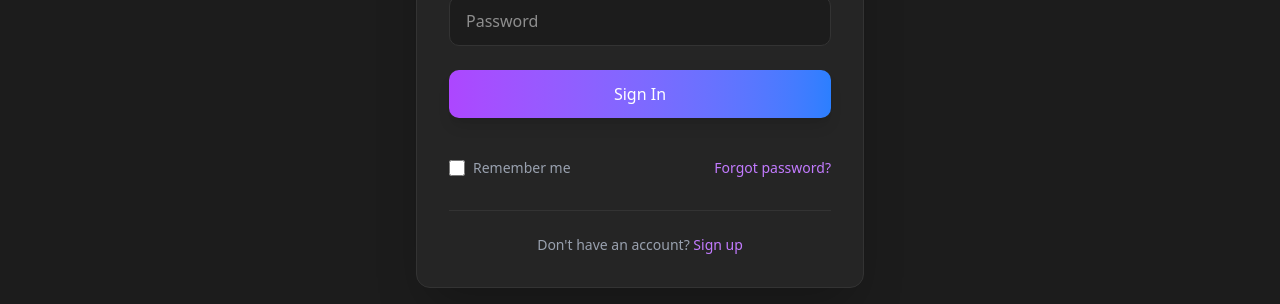
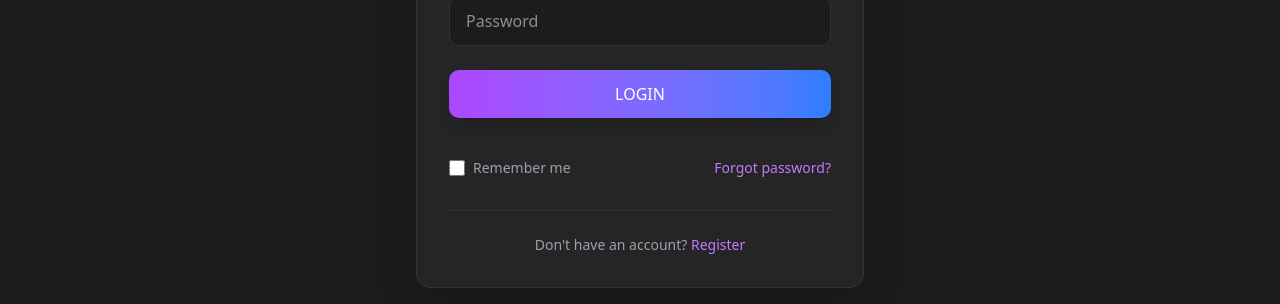
Before and after one commit to OCA-Hackathon/2025-03-Progate-Hackathon, a Next.js app: page /login in a window 1280 px wide. Shown: the part 410-714 px from the top of the page. Built offline with nearby package versions, Linux system fonts and the light colour scheme; what aws-amplify would draw is missing.

Commit message:
refactor: クリーンアーキテクチャに基づくButton componentとconfファイルの修正

```diff
--- /dev/null
+++ b/src/app/components/ui/Button.tsx
@@ -0,0 +1,15 @@
+type Props = {
+    text: string;
+    onClick: () => void;
+  };
+
+  export default function Button({ text, onClick }: Props) {
+    return (
+      <button
+        onClick={onClick}
+        className="w-full py-3 rounded-lg bg-gradient-to-r from-purple-500 to-blue-500 hover:from-purple-600 hover:to-blue-600 text-white font-medium transition-all duration-300 transform hover:scale-[1.02] active:scale-[0.98] shadow-lg"
+      >
+        {text}
+      </button>
+    );
+  }
--- a/src/app/home/components/Contents.tsx
+++ b/src/app/home/components/Contents.tsx
@@ -1,6 +1,6 @@
 "use client";
 import { useEffect, useState } from "react";
-import "@/app/infrastructure/auth/amplify.config";
+import "@/app/config/AmplifyConf";
 import VerifyToken from "@/app/home/components/VerifyToken";
 
 
--- a/src/app/login/page.tsx
+++ b/src/app/login/page.tsx
@@ -2,7 +2,8 @@
 import { useState } from "react";
 import { useRouter } from "next/navigation";
 import { getCurrentUser, fetchAuthSession, signIn } from "aws-amplify/auth";
-import "@/app/infrastructure/auth/amplify.config";
+import "@/app/config/AmplifyConf";
+import Button from "@/app/components/ui/Button";
 
 export default function LoginPage() {
   const [username, setUsername] = useState("");
@@ -10,18 +11,16 @@ export default function LoginPage() {
   const [message, setMessage] = useState("");
   const router = useRouter();
 
-  const handleSignIn = async () => {
+  const handleLogin = async () => {
     try {
       const { nextStep } = await signIn({ username, password });
+      if (nextStep.signInStep === "DONE") {
 
-      if (nextStep.signInStep === "DONE") {
-        setMessage("Login successful!");
-
-        const user = await getCurrentUser();
+        // const user = await getCurrentUser();
         const session = await fetchAuthSession({ forceRefresh: true });
 
-        console.log("User:", user);
-        console.log("Session:", session);
+        // console.log("User:", user);
+        // console.log("Session:", session);
         const accessToken = session.tokens?.accessToken?.toString();
         if (accessToken) {
 
@@ -30,7 +29,6 @@ export default function LoginPage() {
             headers: { "Content-Type": "application/json" },
             body: JSON.stringify({ accessToken }),
           });
-          console.log("Access Token sent to the server.");
         } else {
           console.log("Tokens are undefined");
         }
@@ -75,12 +73,13 @@ export default function LoginPage() {
             </div>
           </div>
 
-          <button
-            onClick={handleSignIn}
+          {/* <button
+            onClick={handleLogin}
             className="w-full py-3 rounded-lg bg-gradient-to-r from-purple-500 to-blue-500 hover:from-purple-600 hover:to-blue-600 text-white font-medium transition-all duration-300 transform hover:scale-[1.02] active:scale-[0.98] shadow-lg"
           >
-            Sign In
-          </button>
+            LOGIN
+          </button> */}
+          <Button text="LOGIN" onClick={handleLogin} />
 
           <div className="flex items-center justify-between mt-4 text-sm">
             <div className="flex items-center">
@@ -98,7 +97,7 @@ export default function LoginPage() {
         )}
 
         <div className="mt-8 pt-6 border-t border-[#333333] text-center text-gray-400 text-sm">
-          Don't have an account? <a href="#" className="text-purple-400 hover:text-purple-300 transition-colors duration-300">Sign up</a>
+          Don't have an account? <a href="#" className="text-purple-400 hover:text-purple-300 transition-colors duration-300">Register</a>
         </div>
       </div>
     </div>
```
Also changed, not shown: src/app/config/AmplifyConf.ts (renamed from src/app/infrastructure/auth/amplify.config.ts).
